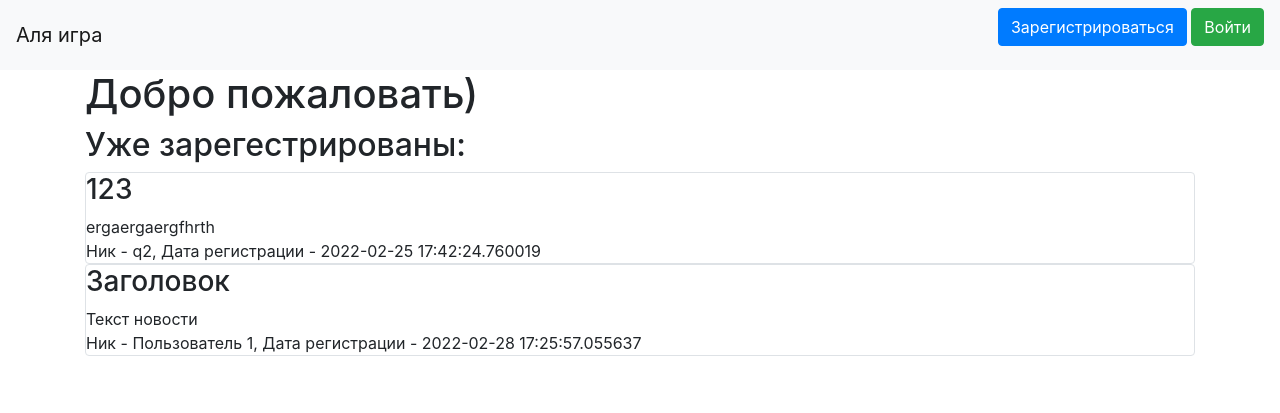
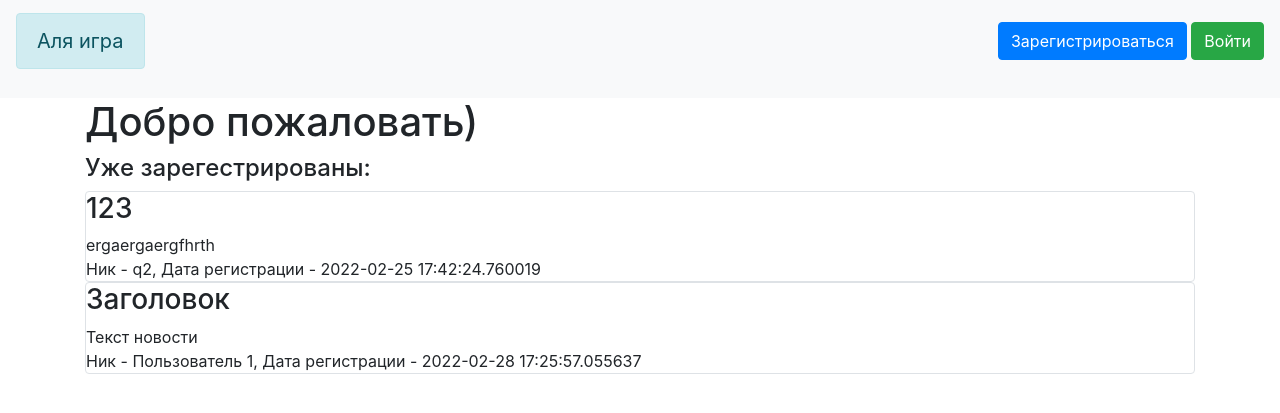
Before and after one commit to Meisoner/multiplayer, a Flask app: page / in a window 1280 px wide. Shown: the top 413 px of the page. Run offline with Flask 2, Linux system fonts and the light colour scheme; data comes from the database, SQL or seed files in the repository; some libraries are stand-ins or nearby versions.

Commit message:
Add files via upload

```diff
--- a/blog pro/templates/base.html
+++ b/blog pro/templates/base.html
@@ -1,5 +1,6 @@
 <!doctype html>
 <html lang="en">
+
 <head>
     <meta charset="utf-8">
     <meta name="viewport" content="width=device-width, initial-scale=1, shrink-to-fit=no">
@@ -7,12 +8,16 @@
           href="https://stackpath.bootstrapcdn.com/bootstrap/4.4.1/css/bootstrap.min.css"
           integrity="sha384-Vkoo8x4CGsO3+Hhxv8T/Q5PaXtkKtu6ug5TOeNV6gBiFeWPGFN9MuhOf23Q9Ifjh"
           crossorigin="anonymous">
+    <link rel="stylesheet" type="text/css" href="{{url_for('static', filename='css/style.css')}}" />
     <title>{{title}}</title>
 </head>
 <body>
 <header>
     <nav class="navbar navbar-light bg-light">
-        <a class="navbar-brand" href="#">Аля игра</a>
+        <a class="navbar-brand" href="#">
+            <div class="alert alert-info" role="alert">
+                    Аля игра
+                </div></a>
         {% if current_user.is_authenticated %}
     <a class="navbar-brand" href="/logout">{{ current_user.name }}</a>
 {% else %}
@@ -22,7 +27,9 @@
     </p>
 {% endif %}
     </nav>
+    <link href="style.css"/>
 </header>
+
 <!-- Begin page content -->
 <main role="main" class="container">
     {% block content %}{% endblock %}
--- a/blog pro/templates/index.html
+++ b/blog pro/templates/index.html
@@ -1,13 +1,16 @@
 {% extends "base.html" %}
 
 {% block content %}
+<link href="style.css"/>
 <h1>Добро пожаловать)</h1>
 {% if current_user.is_authenticated %}
     <a href="news" class="btn btn-secondary">Добавить новость</a>
 {% endif %}
-<h2>Уже зарегестрированы:</h2>
+<link rel="stylesheet" type="text/css" href="style.css">
+<h4>Уже зарегестрированы:</h4>
 {% for item in news%}
 <div class="col-md6 border rounded">
+    <link href="style.css"/>
     <h3>{{item.title}}</h3>
     <div>
         {{item.content}}
```
